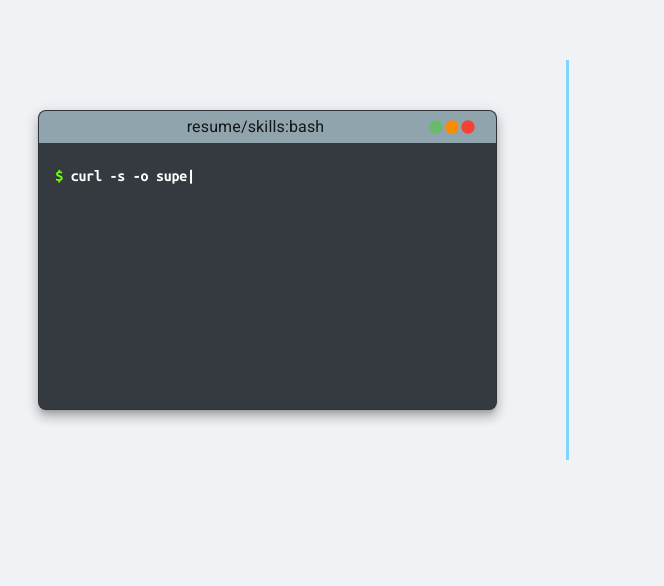
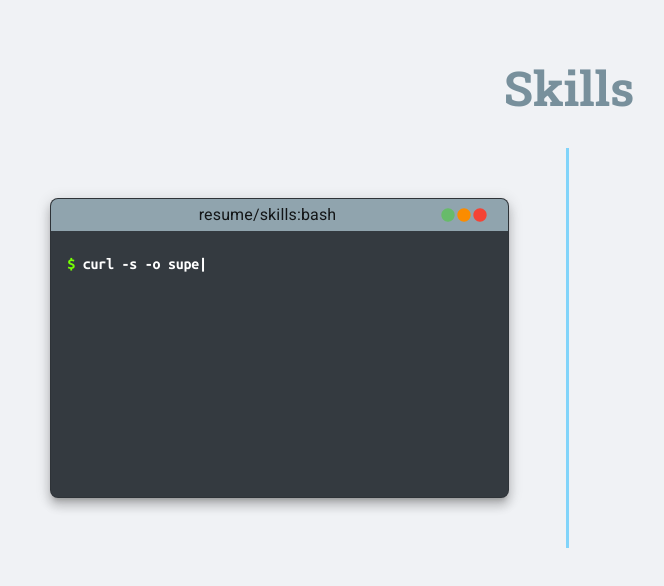
Before and after one commit to jpal91/resume, a Next.js app: page / in a window 1280 px wide. Shown: the part 836-1422 px from the top of the page, without its empty margins (71-735 px from the left). Built offline with nearby package versions, Linux system fonts and the light colour scheme.

Commit message:
wrapped up initial skills section

```diff
--- a/components/Sections/Skills.js
+++ b/components/Sections/Skills.js
@@ -1,20 +1,26 @@
-import { useState } from 'react'
-import { connect } from 'react-redux'
-import Image from 'next/image'
-import Grid from '@mui/material/Grid'
-import Box from '@mui/material/Box'
-import Fade from '@mui/material/Fade'
-import ButtonBase from '@mui/material/ButtonBase'
-import { InView } from 'react-intersection-observer'
+import { useState } from "react";
+import { connect } from "react-redux";
+import Image from "next/image";
+import Grid from "@mui/material/Grid";
+import Box from "@mui/material/Box";
+import Fade from "@mui/material/Fade";
+import Typograhpy from "@mui/material/Typography";
+import ButtonBase from "@mui/material/ButtonBase";
+import { InView } from "react-intersection-observer";
+import { TransitionGroup } from "react-transition-group";
 
-
-import Terminal from '../Splash/Terminal'
-import SkillsInfo from './SkillsInfo'
-import { controller, setSkillsInfo, setSkillsDisplay, setLockTransitions } from '../../actions'
+import Terminal from "../Splash/Terminal";
+import SkillsInfo from "./SkillsInfo";
+import {
+	controller,
+	setSkillsInfo,
+	setSkillsDisplay,
+	setLockTransitions,
+} from "../../actions";
 
 const Skills = (props) => {
-    const [inView, setInView] = useState(false)
-    const [curName, setName] = useState('main')
+	const [inView, setInView] = useState(false);
+	const [curName, setName] = useState("main");
 
 	/**
 	 * skills Int - Initial controller for skills terminal, controls what is being displayed and icons appearing (updated by controller)
@@ -34,68 +40,168 @@ const Skills = (props) => {
 	 * title String - Name to show on terminal - '~:bash' 'skills:bash'
 	 * fWidth Bool - Show terminal half screen (sections) or in splash mode (full)
 	 */
-    const { skills, controller, icons, skillsInfo, skillsObj, setSkillsInfo, altSkills, skillsDisplay, setSkillsDisplay, lockTransitions, setLockTransitions } = props
-    const { outputs, cmds, contType, fWidth, title } = skillsInfo
+	const {
+		skills,
+		controller,
+		icons,
+		skillsInfo,
+		skillsObj,
+		setSkillsInfo,
+		altSkills,
+		skillsDisplay,
+		setSkillsDisplay,
+		lockTransitions,
+		setLockTransitions,
+	} = props;
+	const { outputs, cmds, contType, fWidth, title } = skillsInfo;
 
 	const startSeq = (e) => {
-        if (!e) return
+		if (!e) return;
 
-        setInView(true)
-        controller('skills', 0)
-    }
+		setInView(true);
+		controller("skills", 0);
+	};
 
 	const updateSkills = (name) => {
-        if (name == curName || lockTransitions) return
+		if (name == curName || lockTransitions) return;
 
-        setLockTransitions(true)
-        setName(name)
-        setSkillsDisplay(1)
-        controller('alt_skills', 0)
-        setSkillsInfo(skillsObj[name])
-
-    }
+		setLockTransitions(true);
+		setName(name);
+		setSkillsDisplay(1);
+		controller("alt_skills", 0);
+		setSkillsInfo(skillsObj[name]);
+	};
 
 	return (
 		<InView onChange={(e) => startSeq(e)} triggerOnce={true}>
-                { ({ ref }) => (
+			{({ ref }) => (
 				<>
-                <Fade in={inView} ref={ref} timeout={ {enter: 1000} } >
-                    <Grid item xs={12} sm={6} sx={{ width: '100%', display: 'flex', justifyContent: 'center', alignItems: 'center', borderRight: { sm: `${3 / 16}rem solid`}, borderColor: {sm: 'lightBlue.200'}, height: '400px' }} >
+					<Fade
+						in={inView && skillsDisplay < 2}
+						timeout={{ enter: 1000, exit: 100 }}
+					>
+						<Grid xs={12} sx={{ display: "flex", mb: 4 }}>
+							<Typograhpy variant="h3">Skills</Typograhpy>
+						</Grid>
+					</Fade>
+					<Grid container sx={{ display: "flex" }}>
+						<Fade
+							in={inView && skillsDisplay < 2}
+							ref={ref}
+							timeout={{ enter: 1000, exit: 100 }}
+						>
+							<Grid
+								item
+								xs={12}
+								sm={6}
+								xl={6}
+								sx={{
+									width: "100%",
+									display:
+										skillsDisplay >= 2 ? "none" : "flex",
+									justifyContent: "center",
+									alignItems: "center",
+									borderRight: { sm: `${3 / 16}rem solid` },
+									borderColor: { sm: "lightBlue.200" },
+									height: "400px",
+								}}
+							>
 								<Terminal
 									name={curName}
 									cmds={cmds}
 									outputs={outputs}
 									contType={contType}
-                            contState={skillsDisplay == 0 ? skills : altSkills}
+									contState={
+										skillsDisplay == 0 ? skills : altSkills
+									}
 									fWdith={fWidth}
 									title={title}
-                            hidden={skillsDisplay >= 2 ? true : false}
+									hidden={skillsDisplay >= 2}
 								/>
+							</Grid>
+						</Fade>
+						{/* Future section for skills info */}
+                        {/* <Fade
+							in={skillsDisplay >= 2}
+							timeout={{ enter: 1000, exit: 100 }}
+						>
+							<Grid
+								item
+								xs={12}
+								sm={6}
+								xl={6}
+								sx={{
+									width: "100%",
+									display:
+										skillsDisplay < 2 ? "none" : "flex",
+									borderRight: { sm: `${3 / 16}rem solid` },
+									borderColor: { sm: "lightBlue.200" },
+									height: "400px",
+								}}
+							>
 								<SkillsInfo
 									name={curName}
 									hidden={skillsDisplay >= 2 ? false : true}
 								/>
 							</Grid>
-                </Fade>
-                <Grid item xs={12} sm={6} sx={{ width: '100%', display: 'flex', justifyContent: 'space-evenly', alignItems: 'center', flexWrap: 'wrap', flexDirection: 'column-reverse', height: '400px'}} >
+						</Fade> */}
+						<Grid
+							item
+							xs={12}
+							sm={6}
+							xl={6}
+							sx={{
+								width: "100%",
+								display: "flex",
+								justifyContent: "space-evenly",
+								alignItems: "center",
+								flexWrap: "wrap",
+								flexDirection: "column-reverse",
+								height: "400px",
+							}}
+						>
 							{icons.map((e, i) => {
-                        const name = e.replace('.svg', '')
+								const name = e.replace(".svg", "");
 								return (
-                            <Box key={name} sx={{ transition: 'transform 0.5s ease-in-out', '&:hover': { transform: 'scale(1.2)'},}}>
-                            <Fade  in={inView && skills >= 1} timeout={ {enter: 1000 + (i * 500)} }>
-                                    <ButtonBase onClick={() => updateSkills(name)} sx={{ borderRadius: '10px' }}>
-                                        <Image src={`/svg-icons/${e}`} height="60" width="60" alt={name} />
+									<Box
+										key={name}
+										sx={{
+											transition:
+												"transform 0.5s ease-in-out",
+											"&:hover": {
+												transform: "scale(1.2)",
+											},
+										}}
+									>
+										<Fade
+											in={inView && skills >= 1}
+											timeout={{ enter: 1000 + i * 500 }}
+										>
+											<ButtonBase
+												onClick={() =>
+													updateSkills(name)
+												}
+												sx={{ borderRadius: "10px" }}
+												disabled
+											>
+												<Image
+													src={`/svg-icons/${e}`}
+													height="60"
+													width="60"
+													alt={name}
+												/>
 											</ButtonBase>
 										</Fade>
 									</Box>
-                        )
+								);
 							})}
+						</Grid>
 					</Grid>
 				</>
 			)}
 		</InView>
-    )
-}
+	);
+};
 
 const mapStateToProps = (state) => {
 	return {
@@ -103,8 +209,13 @@ const mapStateToProps = (state) => {
 		skillsInfo: state.skillsInfo,
 		altSkills: state.altSkills,
 		skillsDisplay: state.skillsDisplay,
-        lockTransitions: state.lockTransitions
-    }
-}
+		lockTransitions: state.lockTransitions,
+	};
+};
 
-export default connect(mapStateToProps, { controller, setSkillsInfo, setSkillsDisplay, setLockTransitions })(Skills)
+export default connect(mapStateToProps, {
+	controller,
+	setSkillsInfo,
+	setSkillsDisplay,
+	setLockTransitions,
+})(Skills);
--- a/components/Sections/SkillsInfo.js
+++ b/components/Sections/SkillsInfo.js
@@ -3,19 +3,22 @@ import Box from '@mui/material/Box'
 import Grid from '@mui/material/Grid'
 import Button from '@mui/material/Button'
 import Typography from "@mui/material/Typography";
+import Fade from '@mui/material/Fade'
+import Slide from '@mui/material/Slide'
 
 const SkillsInfo = (props) => {
 	const { name, hidden, lockTransitions } = props;
 
 	return (
-		<>
-			<Box
+		<div>
+
+            <Box
 				sx={{
                     width: "100%",
 					height: "100%",
-					opacity: hidden ? 0 : 1,
-                    maxWidth: hidden ? '0%' : '100%',
-					transition: "opacity 1s ease-out",
+					// opacity: hidden ? 0 : 1,
+                    // maxWidth: hidden ? '0%' : '100%',
+					// transition: "opacity 1s ease-out",
                     p: 1.5,
                     // display: lockTransitions && 'none'
 				}}
@@ -23,7 +26,8 @@ const SkillsInfo = (props) => {
 
                 <Grid xs={12}><Typography variant="h3">{!lockTransitions && name}</Typography></Grid>
 			</Box>
-		</>
+
+		</div>
 	);
 };
 
--- a/components/Splash/Terminal.js
+++ b/components/Splash/Terminal.js
@@ -2,6 +2,8 @@ import React, { useState, useEffect } from "react";
 import Card from "@mui/material/Card";
 import CardHeader from "@mui/material/CardHeader";
 import CardContent from "@mui/material/CardContent";
+import Fade from '@mui/material/Fade'
+import Slide from '@mui/material/Slide'
 
 import CircleIcon from "@mui/icons-material/Circle";
 
@@ -66,7 +68,7 @@ const Terminal = (props) => {
     }, [fWidth])
 
 	return (
-		<Card
+        <Card
 			raised={true}
 			sx={{
 				...settings,
@@ -77,13 +79,13 @@ const Terminal = (props) => {
 					lg: `300px`,
 					xl: `300px`,
 				},
-                opacity: hidden && 0,
-                visibility: hidden && 'hidden',
-                transform: hidden && 'translateX(-500px)',
-                maxWidth: hidden ? '0px' : '100%',
-                transitionProperty: 'opacity, transform',
-                transitionDuration: '0.5s, 0.5s',
-                transitionTimingFunction: 'ease-in'
+                // opacity: hidden && 0,
+                // visibility: hidden && 'hidden',
+                // transform: hidden && 'translateX(-500px)',
+                // maxWidth: hidden ? '0px' : '100%',
+                // transitionProperty: 'opacity, transform',
+                // transitionDuration: '0.5s, 0.5s',
+                // transitionTimingFunction: 'ease-in'
 			}}
 		>
 			<CardHeader
--- a/pages/index.js
+++ b/pages/index.js
@@ -37,7 +37,7 @@ const Home = (props) => {
 					/>
 
 				</Grid>
-				<Grid container sx={{ display: 'flex', flexDirection: 'row', alignItems: 'center', mb: 20}}>
+				<Grid container sx={{ display: 'flex', flexDirection: 'column', alignItems: 'center', mb: 20}}>
 					<Skills icons={icons} skillsObj={skillsObj}/>
 				</Grid>
 			</Container>
```
Lines whose indentation alone changed are shown as unchanged.
